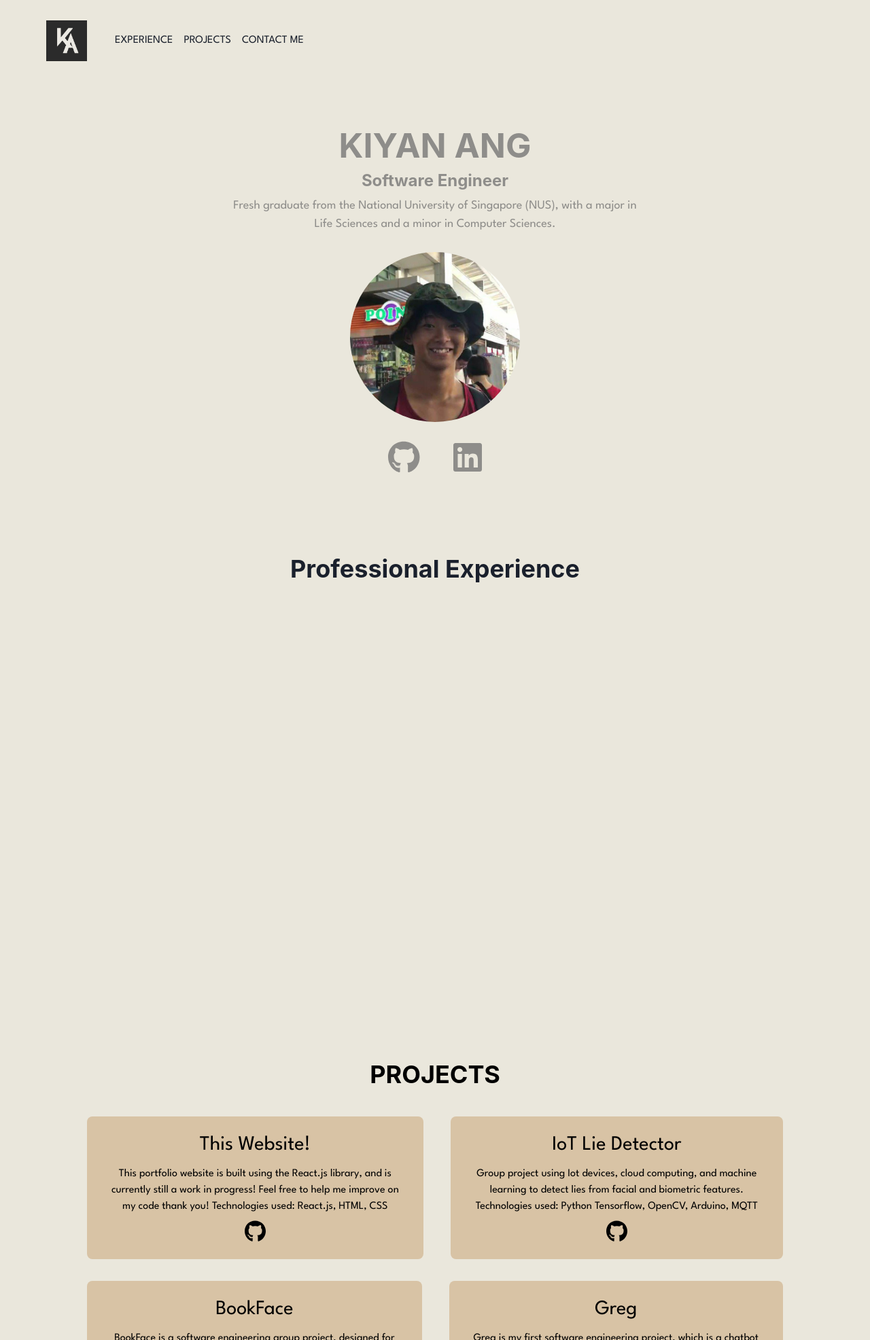
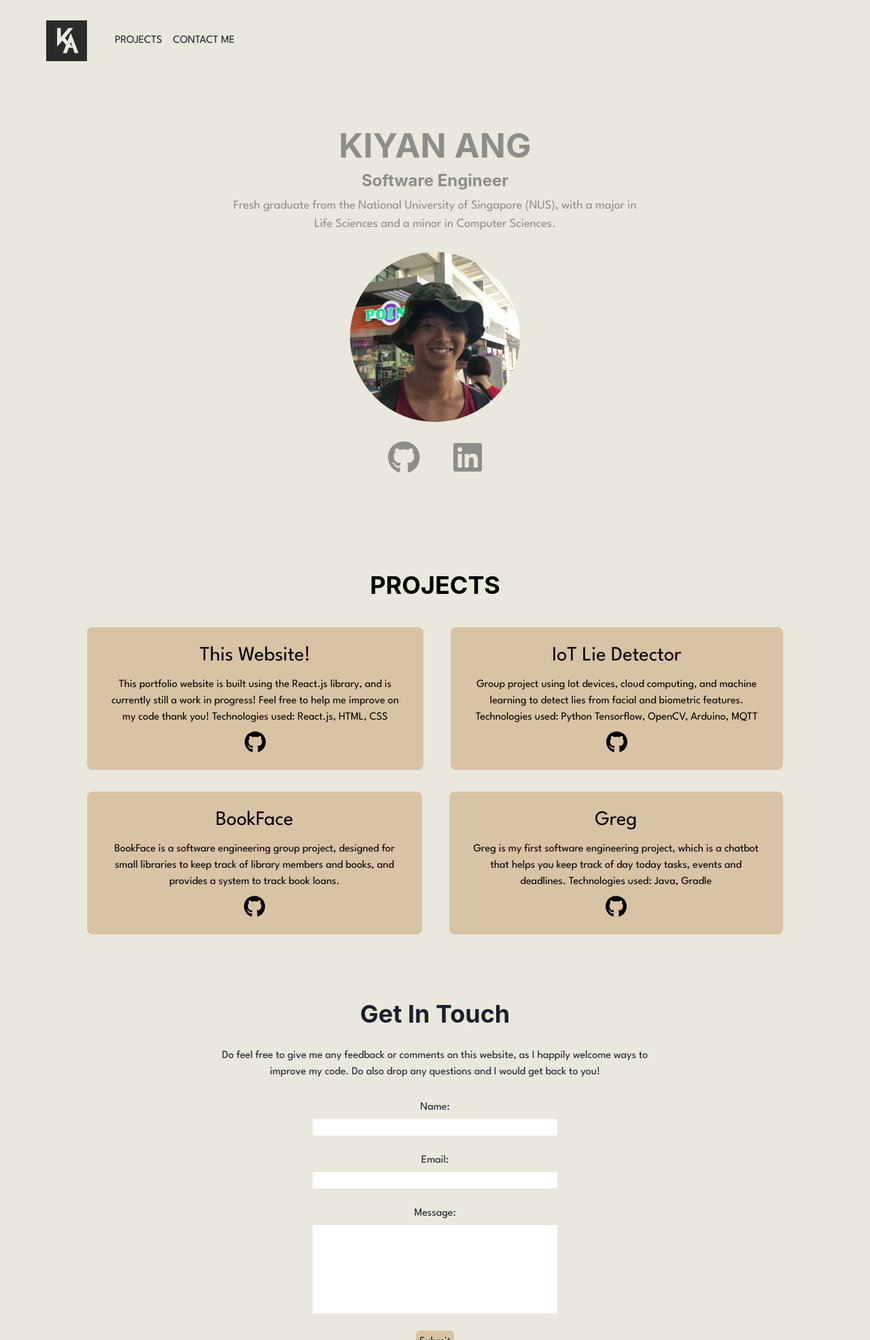
Before and after one commit to kynapy/kynapy.github.io, a React (Create React App) app: page / in a window 1280 px wide. Shown: the top 1972 px of the page at 68% size. Built offline with nearby package versions, Linux system fonts and the light colour scheme.

Commit message:
Remove unimplemented code

```diff
--- a/src/App.js
+++ b/src/App.js
@@ -24,7 +24,6 @@ function App() {
           experienceRef={ experienceSection }
         />
         <AboutSection className="about" />
-        <ExperienceSection ref={ experienceSection } />
         <ProjectSection ref={ projectSection } className="projectSection" />
         <ContactMeSection ref={ contactSection } />
         <Footer />
--- a/src/components/ContactMeSection.js
+++ b/src/components/ContactMeSection.js
@@ -80,6 +80,10 @@ const ContactMeSection = (props, ref) => {
                         name="message"
                         value={ message }
                         onChange={ (e) => setMessage(e.target.value) }
+                        style={{
+                            resize: "none",
+                            height: "130px",
+                        }}
                     ></textarea>
                     <input
                         type="submit"
--- a/src/components/Navbar.js
+++ b/src/components/Navbar.js
@@ -26,9 +26,6 @@ const Navbar = (props) => {
                         onClick={ () => scrollToTop() }
                     >
                 </img></li>
-                <li onClick={ () => scrollToSection(props.experienceRef) }>
-                    EXPERIENCE
-                </li>
                 <li onClick={ () => scrollToSection(props.projectRef) }>
                     PROJECTS
                 </li>
--- a/src/components/Project.js
+++ b/src/components/Project.js
@@ -1,6 +1,7 @@
 import { FontAwesomeIcon } from "@fortawesome/react-fontawesome";
 import { faGithub } from "@fortawesome/free-brands-svg-icons";
 import { VStack } from "@chakra-ui/react";
+import "../css/Project.css";
 
 const Project = (props) => {
     return (
--- a/src/css/ContactMeSection.css
+++ b/src/css/ContactMeSection.css
@@ -9,3 +9,7 @@ label {
     position:relative;
     align-self: left;
 }
+
+textarea {
+    resize: none;
+}
--- a/src/css/Navbar.css
+++ b/src/css/Navbar.css
@@ -13,3 +13,7 @@ li {
     padding: 0 8px 8px 8px;
     font-size: 16px;
 }
+
+li:hover {
+    cursor: pointer;
+}
--- /dev/null
+++ b/src/css/Project.css
@@ -0,0 +1,3 @@
+article:hover {
+    background-color: pink;
+}
```
Also changed, not shown: public/manifest.json.
